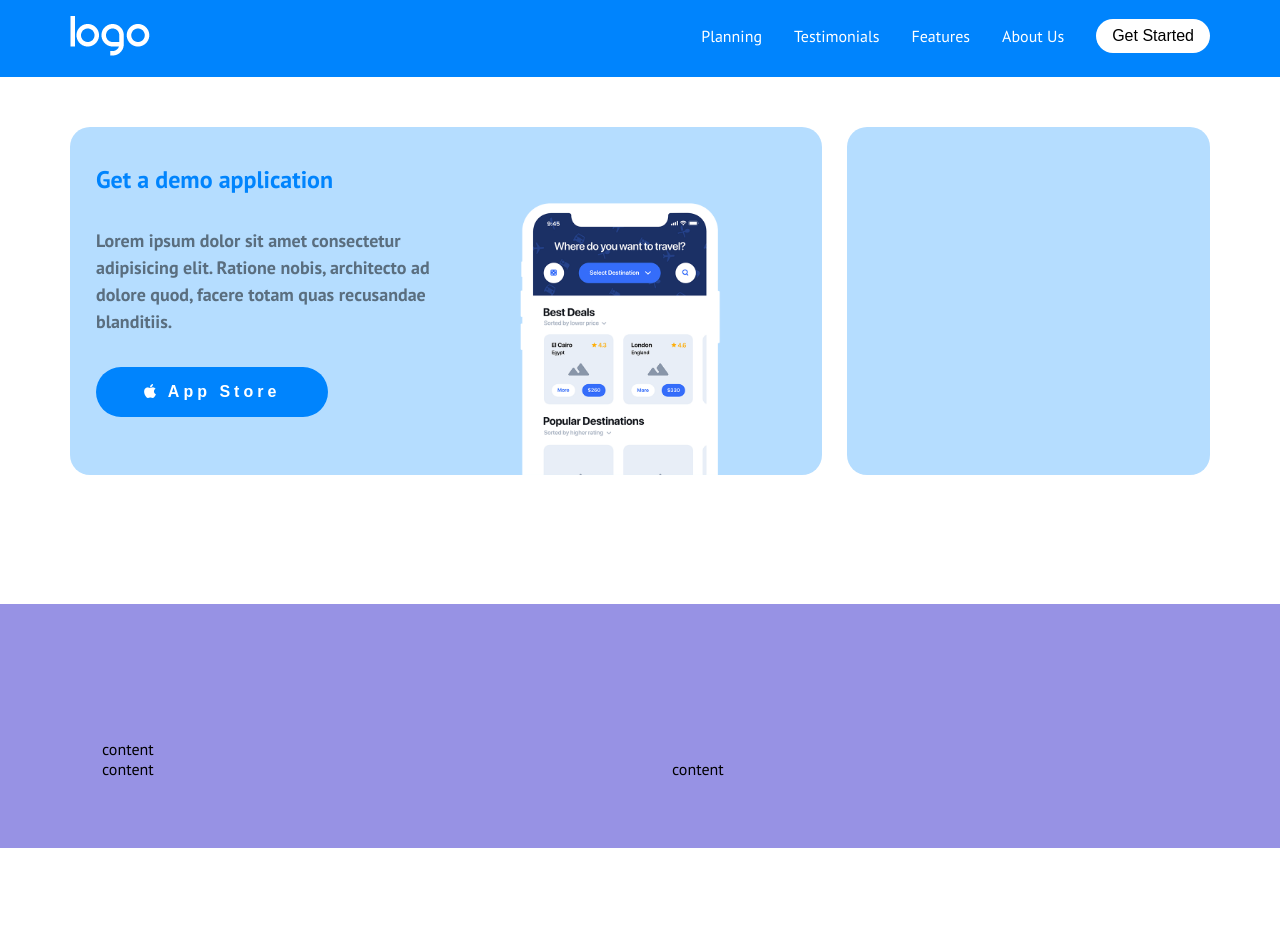
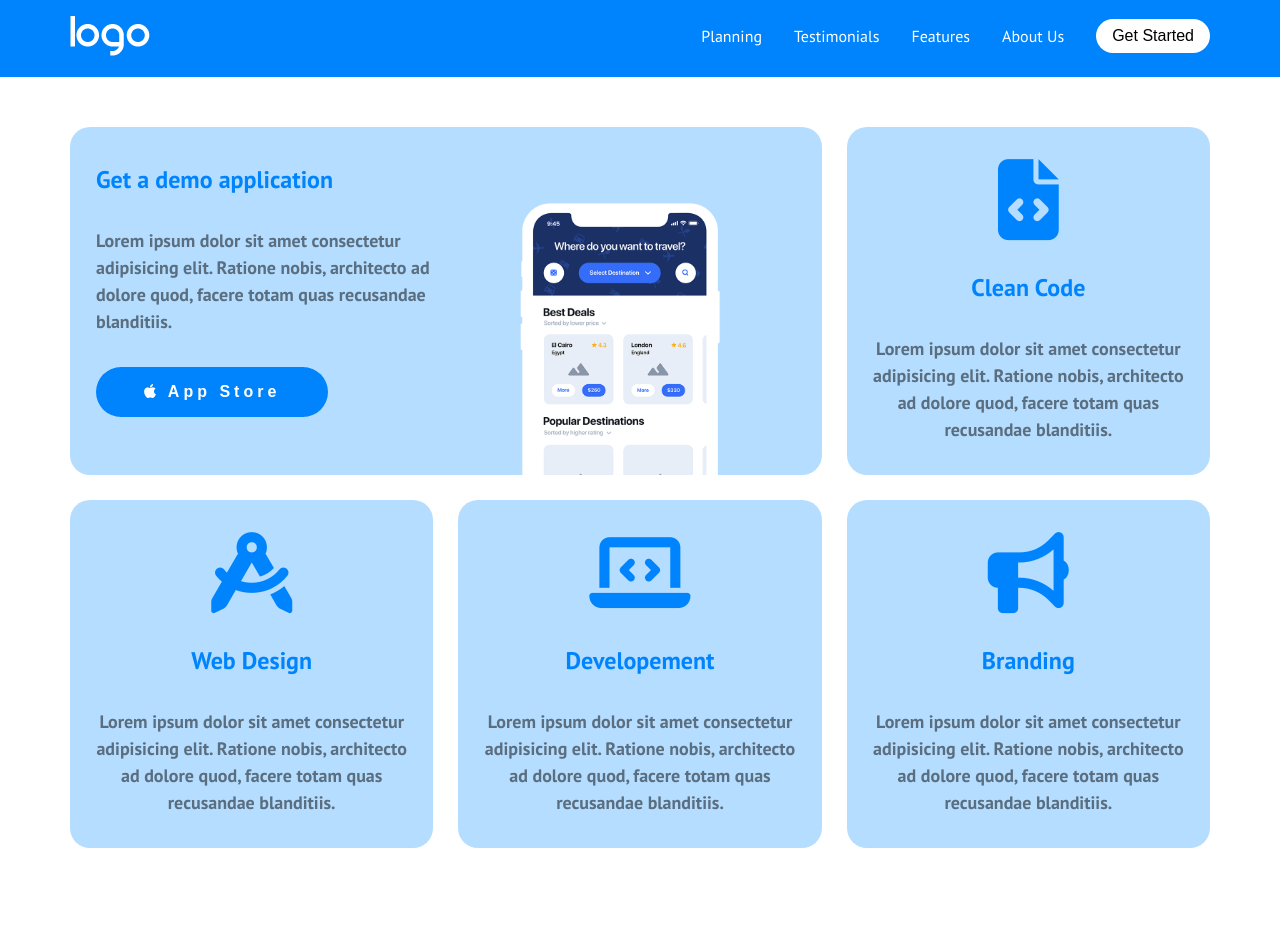
Before and after one commit to MassimoPeruga/htmlcss-responsive-layout, a plain HTML site: page index.html in a window 1280 px wide. Shown: the top 952 px of the page. Drawn offline with Linux system fonts and the light colour scheme.

Commit message:
feat: first section

```diff
--- a/CSS/style.css
+++ b/CSS/style.css
@@ -146,10 +146,12 @@ header li button a {
     width: var(--larghezza);
     padding: 0 1.625rem;
     border-radius: 20px;
+    text-align: center;
 }
 
 #demo .box.grande {
     width: calc(var(--larghezza) * 2 + var(--spaziatura));
+    text-align: left;
 }
 
 .box.grande .colonna {
@@ -198,6 +200,12 @@ header li button a {
 
 #demo .box button {
     margin-bottom: 3.625rem;
+}
+
+#demo .box .icon {
+    color: var(--blue);
+    font-size: 5.0625rem;
+    margin-top: 2rem;
 }
 
 /* Section demo */
--- a/index.html
+++ b/index.html
@@ -80,10 +80,38 @@
                     <img src="img/phone.png" alt="Application">
                 </div>
             </div>
-            <div class="debug box"></div>
-            <div class="debug box"></div>
-            <div class="debug box"></div>
-            <div class="debug box"></div>
+            <div class="debug box">
+                <i class="fa-solid fa-file-code icon"></i>
+                <h5>Clean Code</h5>
+                <p>Lorem ipsum dolor sit amet consectetur adipisicing elit. Ratione nobis, architecto ad dolore
+                    quod, facere totam quas
+                    recusandae blanditiis.
+                </p>
+            </div>
+            <div class="debug box">
+                <i class="fa-solid fa-compass-drafting icon"></i>
+                <h5>Web Design</h5>
+                <p>Lorem ipsum dolor sit amet consectetur adipisicing elit. Ratione nobis, architecto ad dolore
+                    quod, facere totam quas
+                    recusandae blanditiis.
+                </p>
+            </div>
+            <div class="debug box">
+                <i class="fa-solid fa-laptop-code icon"></i>
+                <h5>Developement</h5>
+                <p>Lorem ipsum dolor sit amet consectetur adipisicing elit. Ratione nobis, architecto ad dolore
+                    quod, facere totam quas
+                    recusandae blanditiis.
+                </p>
+            </div>
+            <div class="debug box">
+                <i class="fa-solid fa-bullhorn icon"></i>
+                <h5>Branding</h5>
+                <p>Lorem ipsum dolor sit amet consectetur adipisicing elit. Ratione nobis, architecto ad dolore
+                    quod, facere totam quas
+                    recusandae blanditiis.
+                </p>
+            </div>
         </section>
         <!-- /Sezione demo -->
 
```
